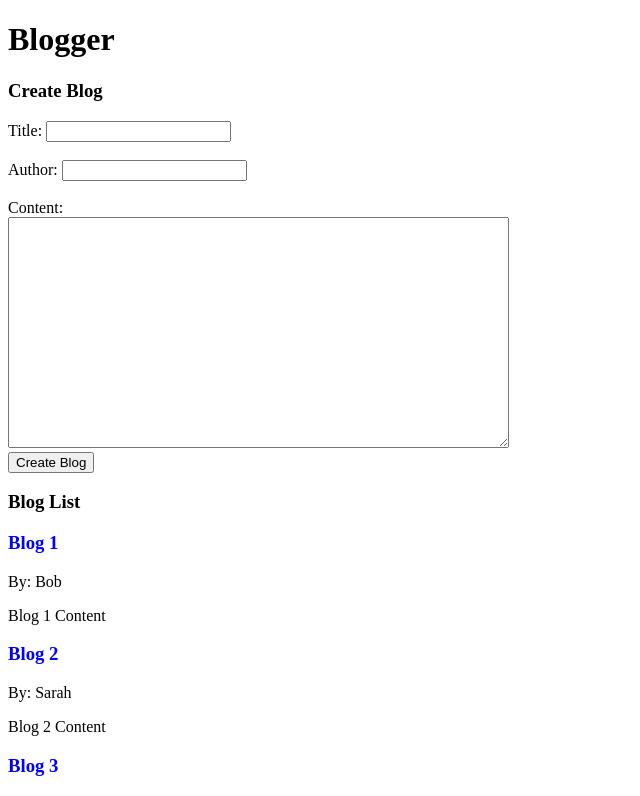
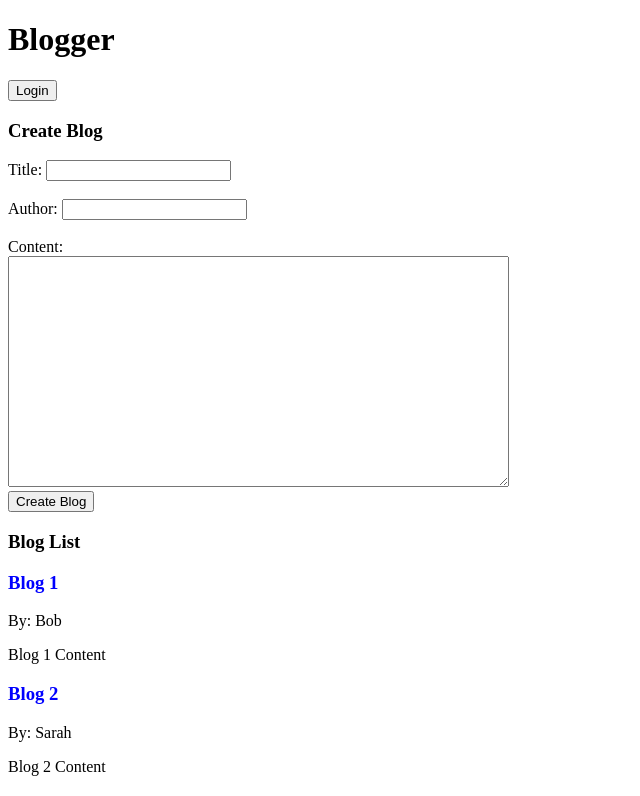
Before and after one commit to Enoch2k2/se-ntl-082624-blogger, a React (Vite) app: page / in a window 1280 px wide. Shown: the top 796 px of the page, without its empty margins (0-640 px from the left). Built offline with nearby package versions, Linux system fonts and the light colour scheme.

Commit message:
useContext lecture done

```diff
--- a/src/App.jsx
+++ b/src/App.jsx
@@ -1,29 +1,22 @@
 import { useState } from 'react'
 import BlogList from './components/BlogList'
 import Header from './components/Header'
-import { data } from './data'
+
 import BlogForm from './components/BlogForm'
+import { BlogProvider } from './context/blogContext'
+import { UserProvider } from './context/UserContext'
 
 function App() {
-  const [blogs, setBlogs] = useState(data)
-
-  function addBlog(blog) {
-    setBlogs([...blogs, blog])
-  }
-
-  console.log('blogs', blogs)
-  console.log('app render')
-
-  // function cancelCopy(event) {
-  //   event.preventDefault()
-  //   alert("YOU SHALL NOT PASS! Copy i mean copy")
-  // }
 
   return (
     <div>
-      <Header />
-      <BlogForm addBlog={addBlog} />
-      <BlogList blogs={blogs} />
+      <UserProvider>
+        <Header />
+        <BlogProvider>
+          <BlogForm />
+          <BlogList />
+        </BlogProvider>
+      </UserProvider>
     </div>
   )
 }
--- a/src/components/BlogForm.jsx
+++ b/src/components/BlogForm.jsx
@@ -1,4 +1,5 @@
-import React, { useState } from 'react'
+import React, { useContext, useState } from 'react'
+import { BlogContext } from '../context/blogContext'
 
 const initialState = {
   title: "",
@@ -6,9 +7,10 @@ const initialState = {
   content: ""
 }
 
-function BlogForm({ addBlog }) {
+function BlogForm() {
 
   const [blog, setBlog] = useState(initialState)
+  const { addBlog } = useContext(BlogContext)
 
   function handleSubmit(event) {
     event.preventDefault()
--- a/src/components/BlogList.jsx
+++ b/src/components/BlogList.jsx
@@ -1,7 +1,11 @@
+import { useContext } from "react"
 import BlogCard from "./BlogCard"
+import { BlogContext } from "../context/blogContext"
 
 
-function BlogList({ blogs }) {
+function BlogList() {
+
+  const { blogs } = useContext(BlogContext)
 
   const blogCards = blogs.map((blog, index) => <BlogCard key={index} {...blog} color="blue" />)
 
--- a/src/components/Header.jsx
+++ b/src/components/Header.jsx
@@ -1,8 +1,11 @@
-import { useState } from "react"
+import { useContext, useState } from "react"
+import { UserContext } from "../context/UserContext"
 
 
 function Header() {
   const [text, setText] = useState("Blogger")
+  const { user, loggedIn, login, logout } = useContext(UserContext)
+
   // const [color, setColor] = useState("green")
   // const [btnColor, setBtnColor] = useState("red")
 
@@ -25,14 +28,8 @@ function Header() {
   return (
     <div>
        <h1>{text}</h1>
-      {/* <button
-        style={{backgroundColor: btnColor}}
-        onClick={handleColorChange}
-        onMouseOver={changeButtonColorOver}
-        onMouseOut={changeButtonColorOut}
-      >
-        Change Color
-      </button> */}
+       { loggedIn ? <h2>Welcome, {user.username}</h2> : null}
+       <button onClick={loggedIn ? logout : login}>{loggedIn ? "Logout" : "Login"}</button>
     </div>
   )
 }
--- /dev/null
+++ b/src/context/BlogContext.jsx
@@ -0,0 +1,16 @@
+import { createContext,  useState } from "react";
+import { data } from '../data'
+
+const BlogContext = createContext([])
+
+function BlogProvider({ children }) {
+  const [blogs, setBlogs] = useState(data)
+  console.log(children)
+  function addBlog(blog) {
+    setBlogs([...blogs, blog])
+  }
+
+  return <BlogContext.Provider value={{ addBlog, blogs }}>{ children }</BlogContext.Provider>
+}
+
+export { BlogProvider, BlogContext }
--- /dev/null
+++ b/src/context/UserContext.jsx
@@ -0,0 +1,24 @@
+import { createContext, useState } from 'react'
+
+const UserContext = createContext({})
+
+function UserProvider({ children }) {
+  const [user, setUser] = useState(null)
+  const [loggedIn, setLoggedIn] = useState(false)
+
+  function login() {
+    setUser({
+      username: "Bob"
+    })
+    setLoggedIn(true)
+  }
+
+  function logout() {
+    setUser(null)
+    setLoggedIn(false)
+  }
+
+  return <UserContext.Provider value={{ user, loggedIn, login, logout }}>{ children }</UserContext.Provider>
+}
+
+export { UserContext, UserProvider }
```
